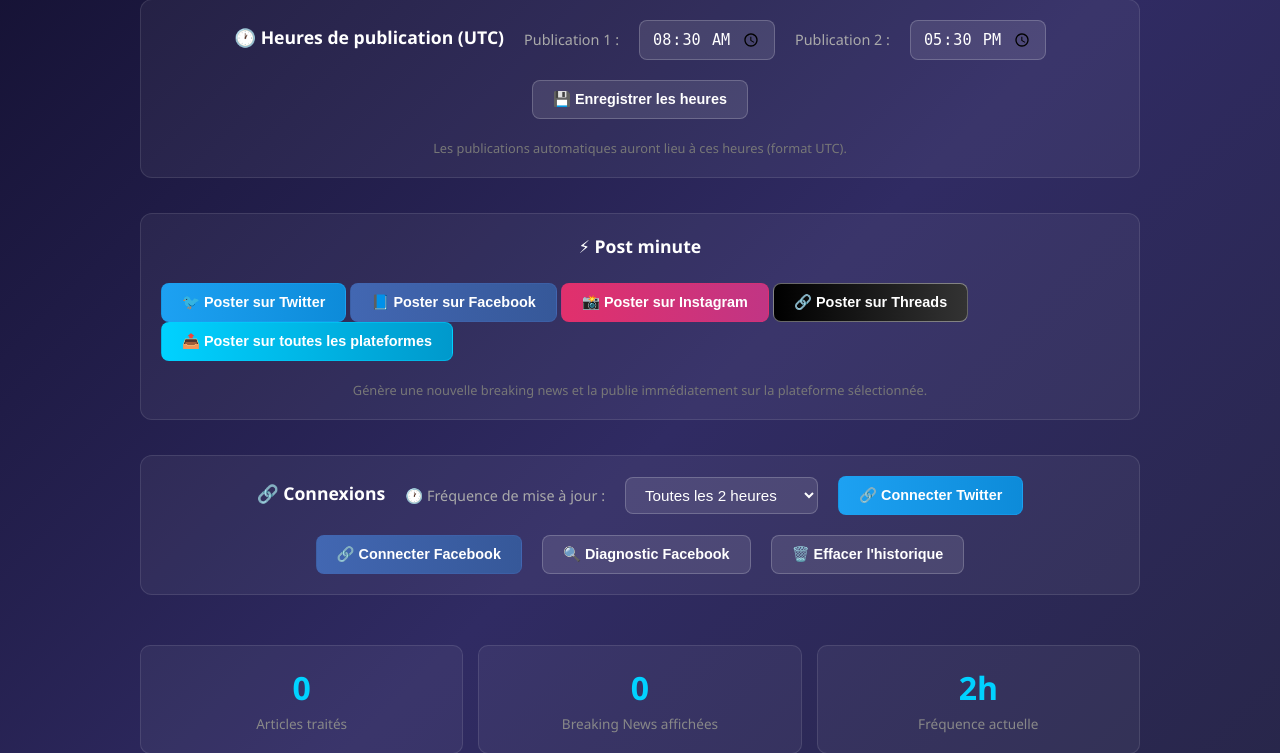
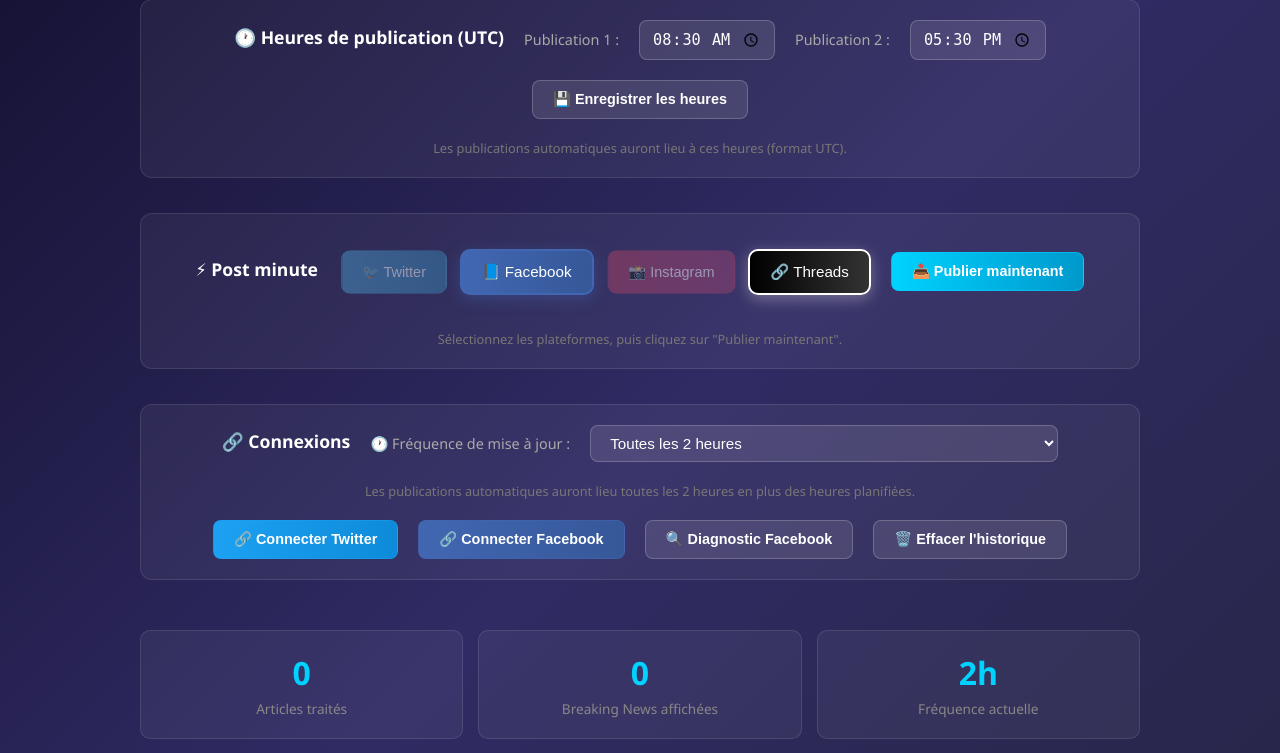
Before and after one commit to YaYouLeKyou/ia-tech-bot-poster-fb-insta-thread-twitter, a Flask app: page / in a window 1280 px wide. Shown: the part 322-1075 px from the top of the page. Run offline with Flask 3, Linux system fonts and the light colour scheme; data that the repository does not hold is empty.

Commit message:
Amelioration UI: reseaux par defaut, toggles, frequence desactivee
- Activation par defaut de Facebook et Threads
- Boutons toggle visuels pour Twitter/Facebook/Instagram/Threads
- Ajout option 'desactive' pour la frequence de mise a jour
- En mode desactive, publications uniquement aux heures planifiees
- Amelioration du design et de l'ergonomie generale
- Mise a jour de l'API pour supporter plusieurs reseaux

```diff
--- a/main.py
+++ b/main.py
@@ -192,11 +192,13 @@ def setup_schedule() -> None:
         logger.info("Breaking news planifiée : %s UTC", time_str)
 
     # Planification alternative : toutes les N heures si configuré
-    # (utilisé si SCHEDULE_TIMES est vide)
-    if not schedule_times:
+    # (utilisé si SCHEDULE_TIMES est vide et intervalle != 0)
+    if not schedule_times and config.NEWS_INTERVAL_HOURS > 0:
         interval = config.NEWS_INTERVAL_HOURS
         schedule.every(interval).hours.do(generate_news_job)
         logger.info("Breaking news planifiée : toutes les %d heures", interval)
+    elif not schedule_times:
+        logger.info("Planification automatique désactivée (intervalle = 0). Publications uniquement via 'Post minute'.")
 
 
 # ─────────────────────────────────────────────────────────────
--- a/templates/index.html
+++ b/templates/index.html
@@ -390,6 +390,58 @@
 
         .btn-all:hover {
             box-shadow: 0 5px 20px rgba(0, 210, 255, 0.3);
+        }
+
+        .network-toggles {
+            display: flex;
+            gap: 10px;
+            flex-wrap: wrap;
+            justify-content: center;
+            margin: 15px 0;
+        }
+
+        .network-toggles .btn {
+            padding: 12px 20px;
+            font-size: 0.95rem;
+            border-radius: 10px;
+            border: 2px solid transparent;
+            cursor: pointer;
+            transition: all 0.2s;
+            font-weight: 500;
+            opacity: 0.6;
+            transform: scale(0.98);
+        }
+
+        .network-toggles .btn.active {
+            opacity: 1;
+            transform: scale(1);
+            box-shadow: 0 4px 15px rgba(0, 0, 0, 0.2);
+        }
+
+        .network-toggles .btn.inactive {
+            opacity: 0.5;
+            transform: scale(0.95);
+            filter: grayscale(40%);
+        }
+
+        .network-toggles .btn-twitter.active {
+            border-color: #1da1f2;
+            box-shadow: 0 4px 15px rgba(29, 161, 242, 0.4);
+        }
+
+        .network-toggles .btn-facebook.active {
+            border-color: #4267b2;
+            box-shadow: 0 4px 15px rgba(66, 103, 178, 0.4);
+        }
+
+        .network-toggles .btn-instagram.active {
+            border-color: #e1306c;
+            box-shadow: 0 4px 15px rgba(225, 48, 108, 0.4);
+        }
+
+        .network-toggles .btn-threads.active {
+            border-color: #fff;
+            box-shadow: 0 4px 15px rgba(255, 255, 255, 0.3);
         }
 
         .btn-small {
@@ -858,17 +910,17 @@
                 <div class="schedule-hint">Les publications automatiques auront lieu à ces heures (format UTC).</div>
             </div>
 
-            <!-- Post minute : publication immédiate sur une plateforme spécifique -->
+            <!-- Post minute : publication immédiate sur les plateformes sélectionnées -->
             <div class="controls">
                 <div class="controls-group-title">⚡ Post minute</div>
-                <div class="post-buttons">
-                    <button onclick="postNow('twitter')" class="btn btn-twitter">🐦 Poster sur Twitter</button>
-                    <button onclick="postNow('facebook')" class="btn btn-facebook">📘 Poster sur Facebook</button>
-                    <button onclick="postNow('instagram')" class="btn btn-instagram">📸 Poster sur Instagram</button>
-                    <button onclick="postNow('threads')" class="btn btn-threads">🔗 Poster sur Threads</button>
-                    <button onclick="postNow('all')" class="btn btn-all">📤 Poster sur toutes les plateformes</button>
+                <div class="network-toggles">
+                    <button onclick="toggleNetwork('twitter')" class="btn btn-twitter" id="toggleTwitter">🐦 Twitter</button>
+                    <button onclick="toggleNetwork('facebook')" class="btn btn-facebook" id="toggleFacebook">📘 Facebook</button>
+                    <button onclick="toggleNetwork('instagram')" class="btn btn-instagram" id="toggleInstagram">📸 Instagram</button>
+                    <button onclick="toggleNetwork('threads')" class="btn btn-threads" id="toggleThreads">🔗 Threads</button>
                 </div>
-                <div class="schedule-hint">Génère une nouvelle breaking news et la publie immédiatement sur la plateforme sélectionnée.</div>
+                <button onclick="postNow('all')" class="btn btn-all">📤 Publier maintenant</button>
+                <div class="schedule-hint">Sélectionnez les plateformes, puis cliquez sur "Publier maintenant".</div>
             </div>
 
             <!-- Connexions aux réseaux -->
@@ -878,10 +930,21 @@
                 <select id="interval" class="interval-select" onchange="changeInterval(this.value)">
                     {% for interval in available_intervals %}
                     <option value="{{ interval }}" {% if interval == current_interval %}selected{% endif %}>
-                        Toutes les {{ interval }} heures
+                        {% if interval == 0 %}
+                            🚫 Désactivé (publications uniquement aux heures planifiées)
+                        {% else %}
+                            Toutes les {{ interval }} heures
+                        {% endif %}
                     </option>
                     {% endfor %}
                 </select>
+                <div class="schedule-hint">
+                    {% if current_interval == 0 %}
+                        <strong>Mode désactivé :</strong> Les publications automatiques n'auront lieu qu'aux heures planifiées (ci-dessus).
+                    {% else %}
+                        Les publications automatiques auront lieu toutes les {{ current_interval }} heures en plus des heures planifiées.
+                    {% endif %}
+                </div>
                 <button onclick="connectTwitter()" class="btn btn-twitter" id="twitterBtn">
                     {% if twitter_configured %}
                         ✅ Twitter connecté
@@ -898,7 +961,7 @@
                 </button>
                 <button onclick="diagnosticFacebook()" class="btn btn-secondary" id="facebookDiagBtn">🔍 Diagnostic Facebook</button>
                 <button onclick="clearHistory()" class="btn btn-secondary" id="clearCacheBtn">🗑️ Effacer l'historique</button>
-</div>
+            </div>
         </div>
 
 
@@ -1032,23 +1095,68 @@
     <script>
         const DRY_RUN = document.body.dataset.dryRun === 'true';
         let currentTweetData = null;
-
-        // Post minute : publie immédiatement sur le(s) réseau(x) choisi(s)
+        let activeNetworks = new Set(['facebook', 'threads']);
+
+        function updateNetworkButtons() {
+            ['twitter', 'facebook', 'instagram', 'threads'].forEach(network => {
+                const btn = document.getElementById('toggle' + network.charAt(0).toUpperCase() + network.slice(1));
+                if (btn) {
+                    if (activeNetworks.has(network)) {
+                        btn.classList.add('active');
+                        btn.classList.remove('inactive');
+                    } else {
+                        btn.classList.remove('active');
+                        btn.classList.add('inactive');
+                    }
+                }
+            });
+        }
+
+        function toggleNetwork(network) {
+            if (activeNetworks.has(network)) {
+                activeNetworks.delete(network);
+            } else {
+                activeNetworks.add(network);
+            }
+            updateNetworkButtons();
+        }
+
+        function getSelectedNetworks() {
+            if (activeNetworks.size === 0) return [];
+            return Array.from(activeNetworks);
+        }
+
+        // Initialisation au chargement de la page
+        document.addEventListener('DOMContentLoaded', function() {
+            updateNetworkButtons();
+        });
+
+        // Post minute : publie immédiatement sur les plateformes sélectionnées
         async function postNow() {
-            const network = getSelectedNetwork();
-            if (!network) {
-                showToast('❌ Sélectionnez au moins un réseau (Twitter ou Facebook)', true);
+            const networks = getSelectedNetworks();
+            if (networks.length === 0) {
+                showToast('❌ Sélectionnez au moins une plateforme', true);
                 return;
             }
 
             const loading = document.getElementById('loading');
-            if (loading) loading.style.display = 'block';
+            if (loading) {
+                loading.style.display = 'block';
+                const networkLabels = {
+                    'twitter': '🐦 Envoi du post Twitter…',
+                    'facebook': '📘 Envoi du post Facebook…',
+                    'instagram': '📸 Envoi du post Instagram…',
+                    'threads': '🔗 Envoi du post Threads…'
+                };
+                const labels = networks.map(n => networkLabels[n] || n).join(', ');
+                loading.textContent = labels;
+            }
 
             try {
                 const response = await fetch('/api/tweet-now', {
                     method: 'POST',
                     headers: { 'Content-Type': 'application/json' },
-                    body: JSON.stringify({ network: network })
+                    body: JSON.stringify({ network: networks.join(',') })
                 });
                 const data = await response.json();
 
@@ -1056,13 +1164,25 @@
                     throw new Error(data.error || 'Erreur lors de la publication');
                 }
 
-                // Afficher la simulation visuelle
+                if (loading && data.progress) {
+                    const lastStep = data.progress[data.progress.length - 1];
+                    if (lastStep && lastStep.message) {
+                        loading.textContent = lastStep.message;
+                    }
+                    setTimeout(() => {
+                        if (loading) loading.style.display = 'none';
+                    }, 800);
+                } else if (loading) {
+                    setTimeout(() => {
+                        if (loading) loading.style.display = 'none';
+                    }, 800);
+                }
+
                 currentTweetData = data;
                 showTweetPreview(data.tweet_preview);
             } catch (error) {
+                if (loading) loading.style.display = 'none';
                 showToast('❌ ' + error.message, true);
-            } finally {
-                if (loading) loading.style.display = 'none';
             }
         }
 
@@ -1112,7 +1232,8 @@
                     throw new Error(data.error || 'Erreur lors du changement de fréquence');
                 }
 
-                showToast('✅ Fréquence mise à jour : toutes les ' + interval + ' heures');
+                const label = data.label || ('Toutes les ' + interval + ' heures');
+                showToast('✅ Fréquence mise à jour : ' + label);
             } catch (error) {
                 showToast('❌ ' + error.message, true);
             }
```
Also changed, not shown: web_app.py (+30 -29 lines).
